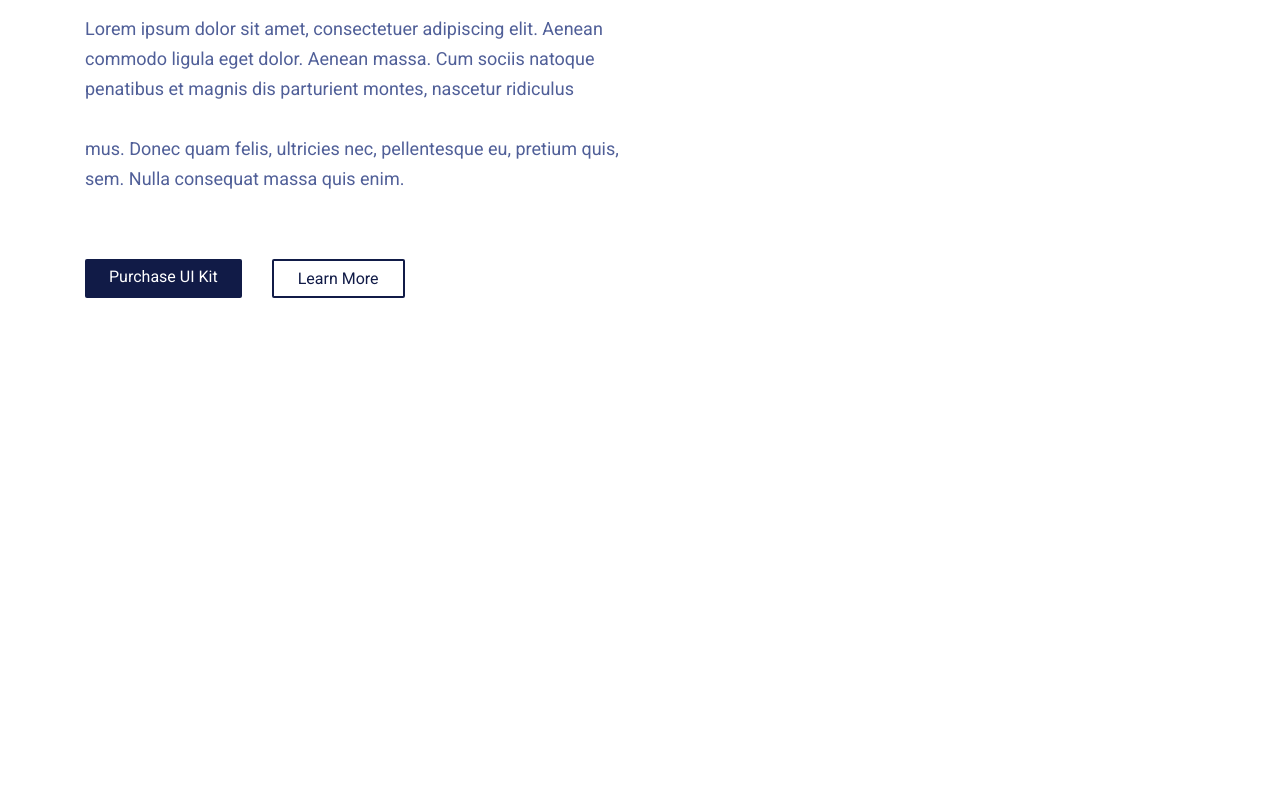
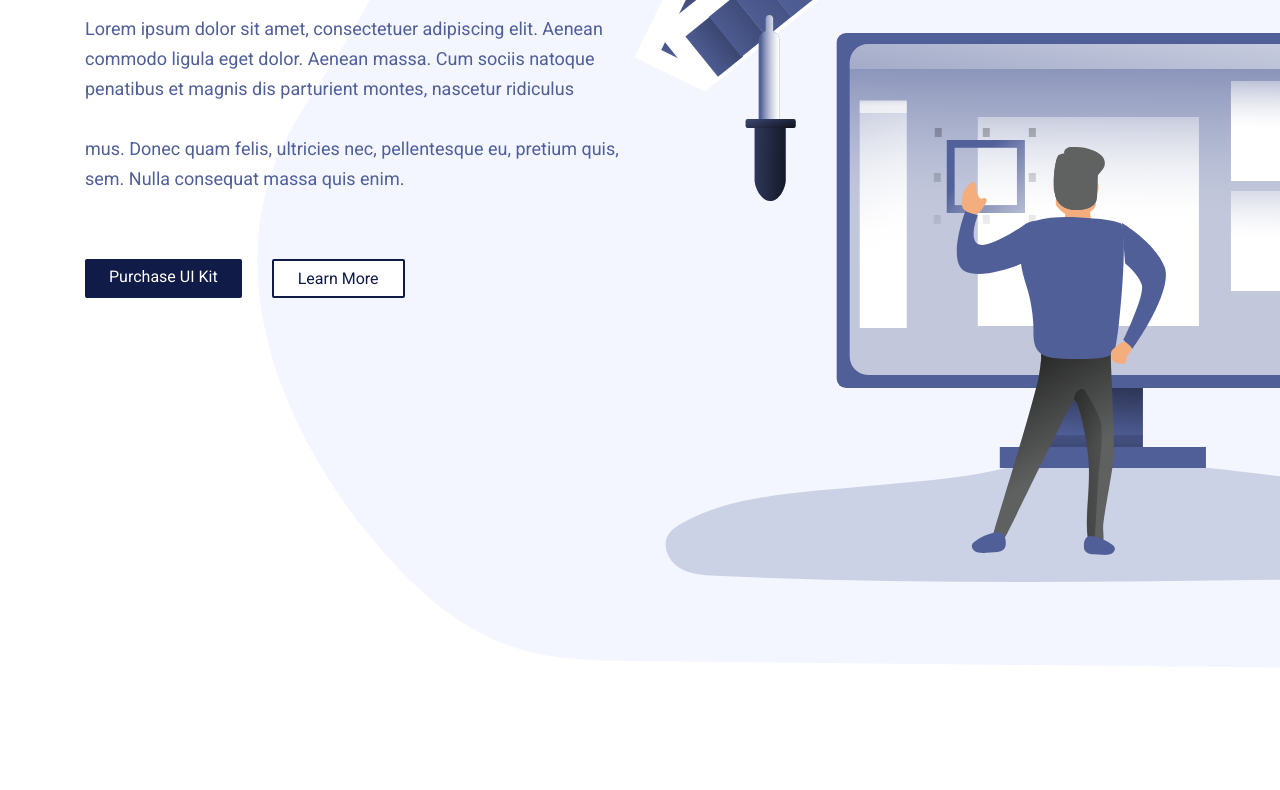
Before and after one commit to guywarintorn/OnePage-Figma-Clone, a plain HTML site: page index.html in a window 1280 px wide. Shown: the part 442-1232 px from the top of the page. Drawn offline with Linux system fonts and the light colour scheme; the site is published under a folder, as on GitHub Pages, so addresses that start at the root find nothing.

Commit message:
config css

```diff
--- a/CSS/main.css
+++ b/CSS/main.css
@@ -14,7 +14,7 @@
 
 header {
   height: 1161px;
-  background: url(/img/herosection/designer_1.svg) no-repeat;
+  background: url(../img/herosection/designer_1.svg) no-repeat;
   background-position: right bottom 50px;
 }
 
```
